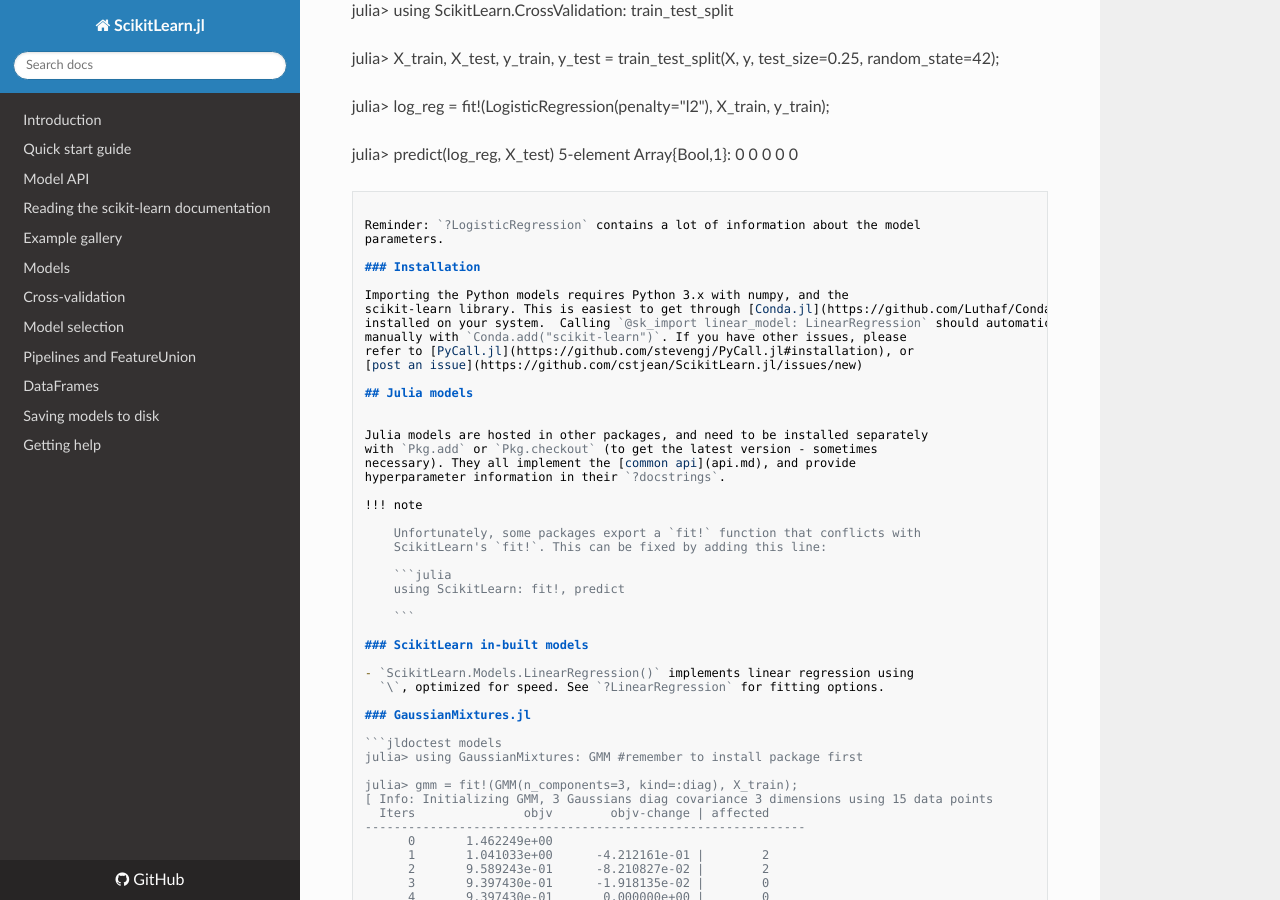
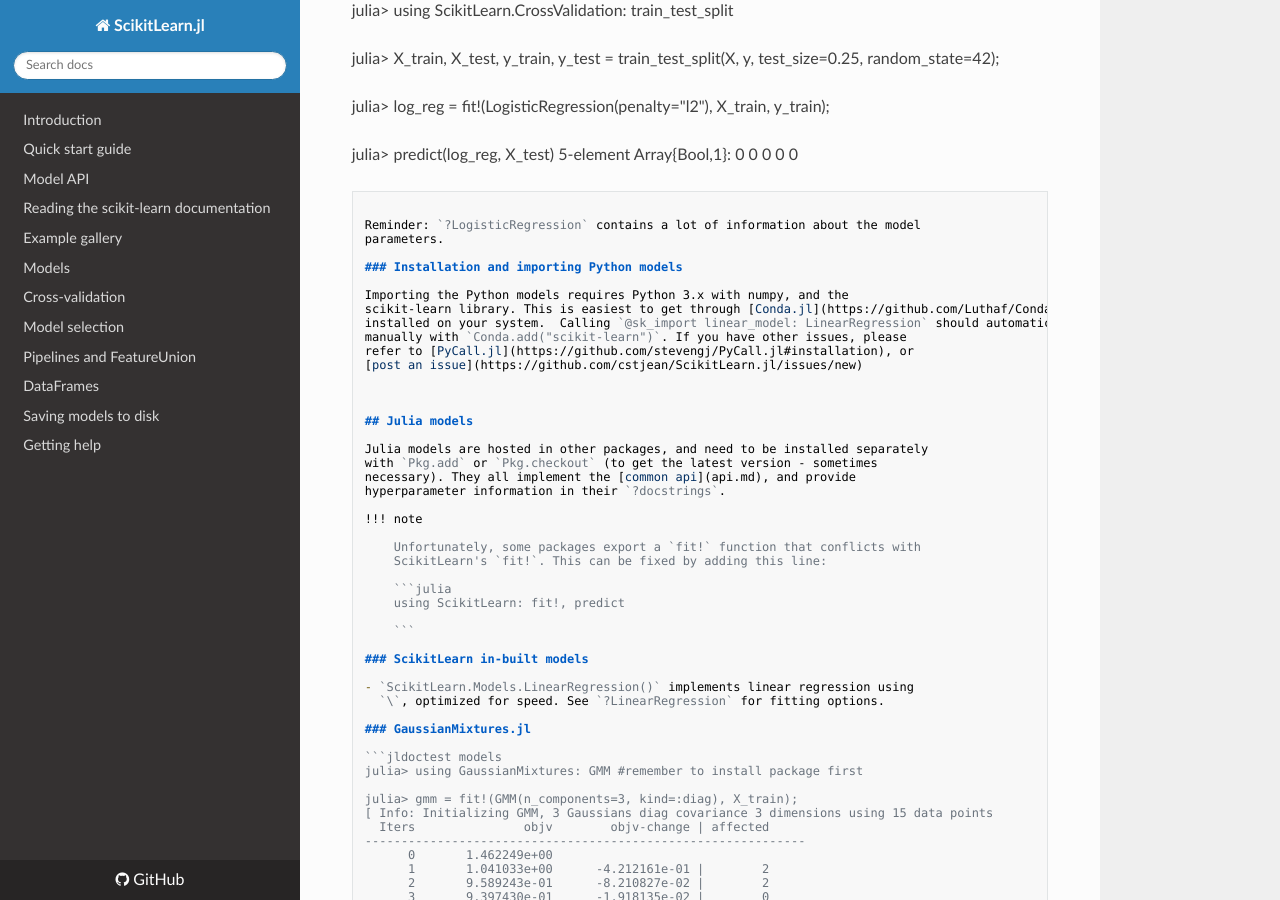
Before and after one commit to cstjean/ScikitLearn.jl, an MkDocs documentation site: the page built from docs/src/man/models.md, in a window 1280 px wide and 900 px high, scrolled down 675 px. Built offline with MkDocs 1.6.1, drawn with Linux system fonts in a browser that asks for light colours; nearby versions of some CDN libraries; old or Windows-style settings are respelled for this version of MkDocs; some of the changed text lies outside the part shown.

Commit message:
Update models.md

```diff
--- a/docs/src/man/models.md
+++ b/docs/src/man/models.md
@@ -42,7 +42,7 @@
 Reminder: `?LogisticRegression` contains a lot of information about the model
 parameters.
 
-### Installation
+### Installation and importing Python models
 
 Importing the Python models requires Python 3.x with numpy, and the
 scikit-learn library. This is easiest to get through [Conda.jl](https://github.com/Luthaf/Conda.jl), which is already
@@ -51,8 +51,9 @@
 refer to [PyCall.jl](https://github.com/stevengj/PyCall.jl#installation), or
 [post an issue](https://github.com/cstjean/ScikitLearn.jl/issues/new)
 
+
+
 ## Julia models
-
 
 Julia models are hosted in other packages, and need to be installed separately
 with `Pkg.add` or `Pkg.checkout` (to get the latest version - sometimes
@@ -164,7 +165,8 @@
     Documentation at [LowRankModels.jl](https://github.com/madeleineudell/LowRankModels.jl#scikitlearn). Example: [KMeans Digit Classifier](https://github.com/cstjean/ScikitLearn.jl/blob/master/examples/Plot_Kmeans_Digits_Julia.ipynb).
 
 
-## Contributing
+
+## Contributing new models
 
 To make your Julia model compatible with ScikitLearn.jl, you need to implement
 the scikit-learn interface. See [ScikitLearnBase.jl](https://github.com/cstjean/ScikitLearnBase.jl)
```
